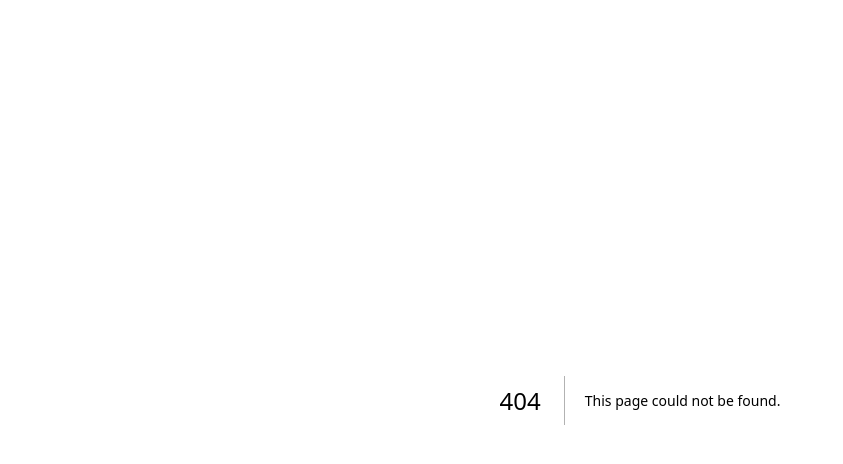
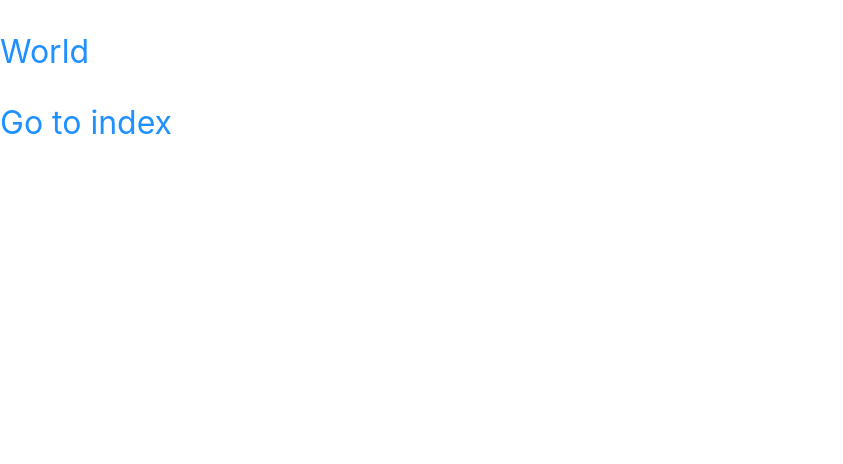
Before and after one commit to Fuji-P/next-sample, a Next.js app: page /usestyledanothercomponents in a window 1280 px wide. Before the commit this address had no page. Shown: the top 464 px of the page, without its empty margins (0-843 px from the left). Built offline with nearby package versions, Linux system fonts and the light colour scheme.

Commit message:
4 コンポーネント開発 4.2.2/styled-componentsを用いたコンポーネント実装 asを使用して別の要素として使用する

```diff
--- /dev/null
+++ b/pages/usestyledanothercomponents.tsx
@@ -0,0 +1,23 @@
+import { NextPage } from 'next';
+import styled from 'styled-components';
+
+//青色のテキストを表示するコンポーネント
+const Text = styled.p`
+	color: #1e90ff;
+	font-size: 2em;
+`
+
+const Page: NextPage = () => {
+	return (
+		<div>
+			{/* 青色のテキストを表示 */}
+			<Text>World</Text>
+			{/* 青色のリンクを表示 */}
+			<Text as="a" href="/">
+				Go to index
+			</Text>
+		</div>
+	)
+}
+
+export default Page;
```
Also changed, not shown: pages/successionstyled.tsx (renamed from pages/SuccessionStyle.tsx).
